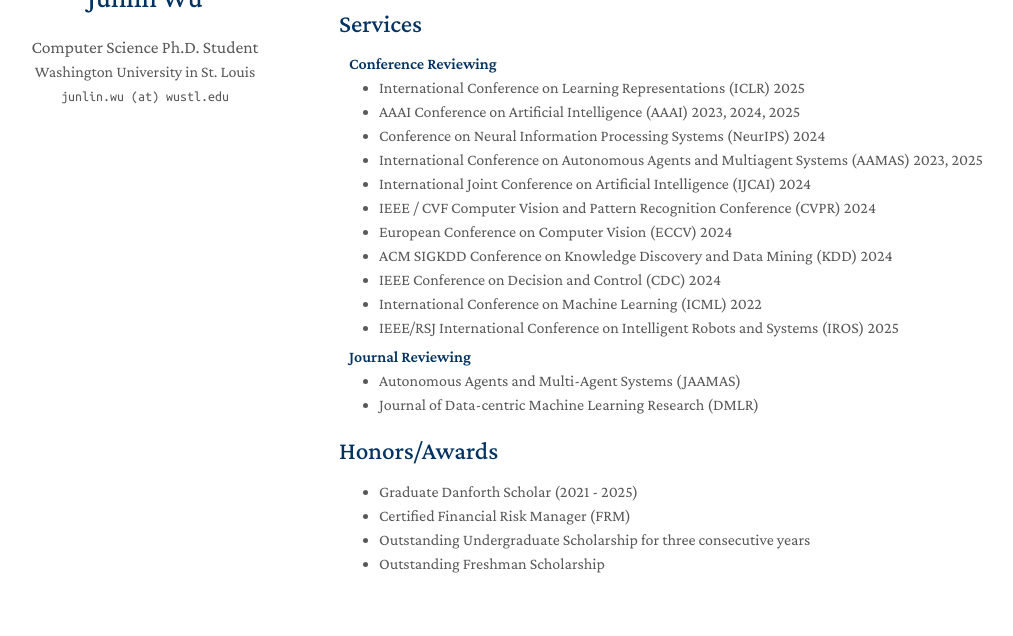
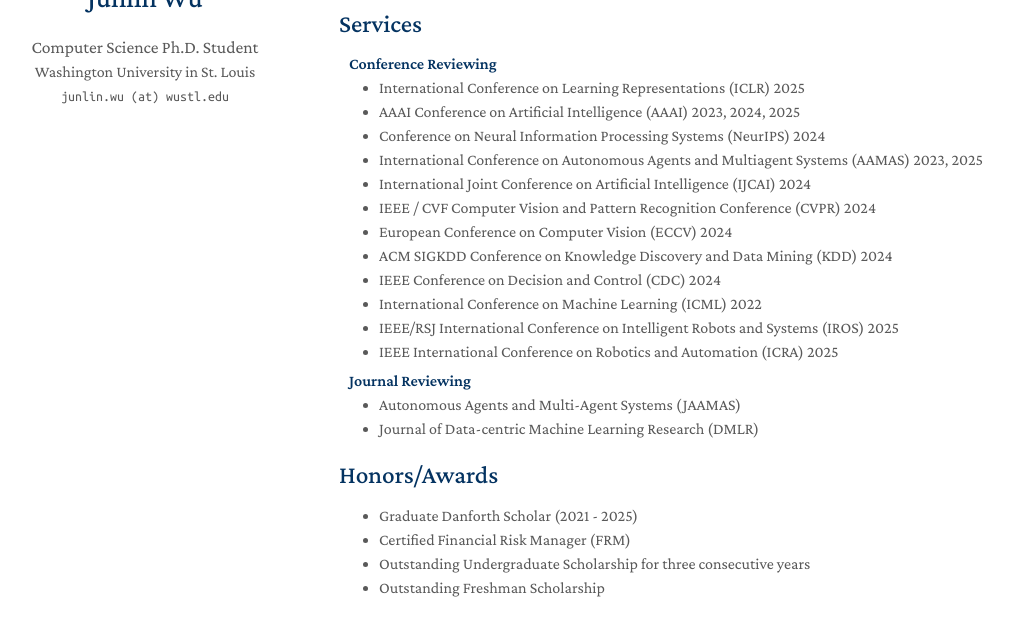
Before and after one commit to jlwu002/jlwu002.github.io, a Jekyll site: the page built from index.md, in a window 1280 px wide and 900 px high, scrolled down 1689 px, cut to the strip 206-842 px from the top of the window. Shown: the whole strip, without its empty margins (131-1144 px from the left). Built offline with Jekyll 4.4.1, drawn with Linux system fonts in a browser that asks for light colours; a style sheet for code colours, icons or effects is not loaded; our own code applies the rules of GitHub Pages for plain Markdown files.

Commit message:
Update services.md

```diff
--- a/_includes/services.md
+++ b/_includes/services.md
@@ -14,6 +14,7 @@
   <li><a href="https://cdc2024.ieeecss.org/" target="_blank" rel="noopener noreferrer"><autocolor>IEEE Conference on Decision and Control (CDC) 2024</autocolor></a></li>
   <li><a href="https://icml.cc/" target="_blank" rel="noopener noreferrer"><autocolor>International Conference on Machine Learning (ICML) 2022</autocolor></a></li>
   <li><a href="https://www.iros25.org/" target="_blank" rel="noopener noreferrer"><autocolor>IEEE/RSJ International Conference on Intelligent Robots and Systems (IROS) 2025</autocolor></a></li>
+  <li><a href="https://2025.ieee-icra.org/" target="_blank" rel="noopener noreferrer"><autocolor>IEEE International Conference on Robotics and Automation (ICRA) 2025</autocolor></a></li>
 </ul>
 
 <h4 style="margin:0 10px 0;">Journal Reviewing</h4>
```
